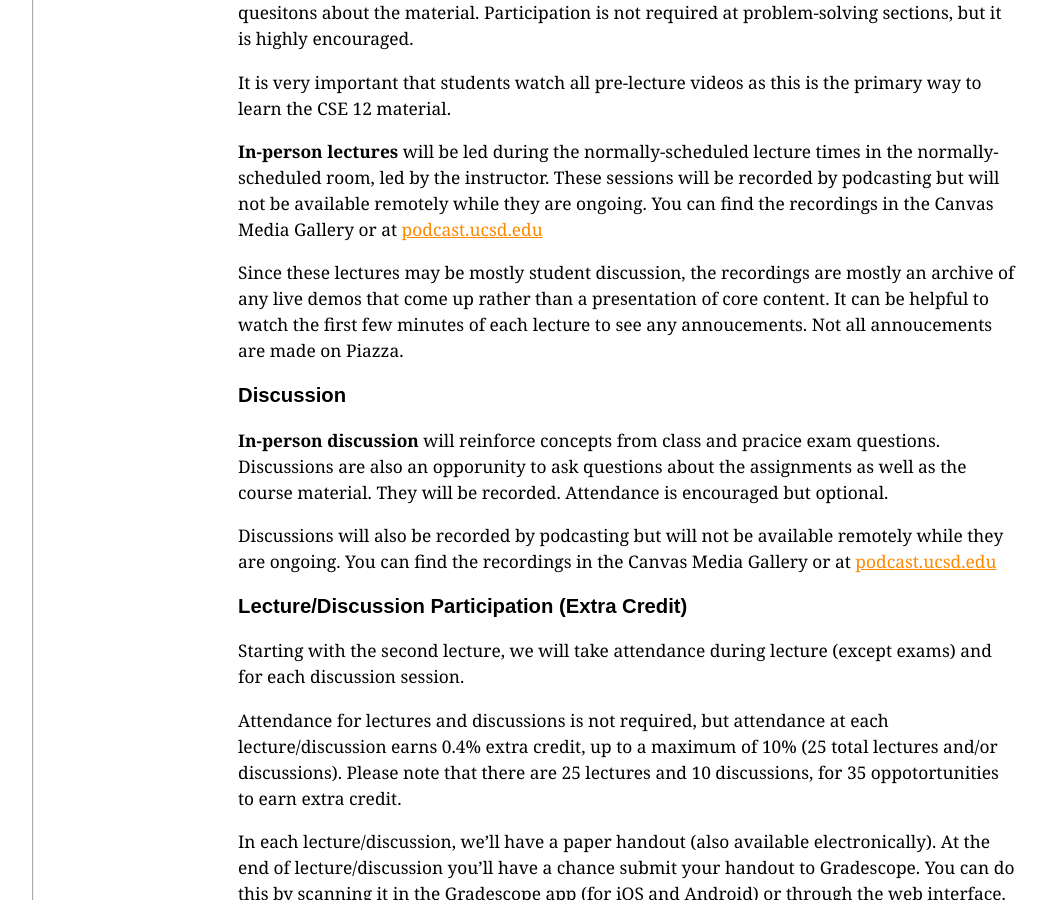
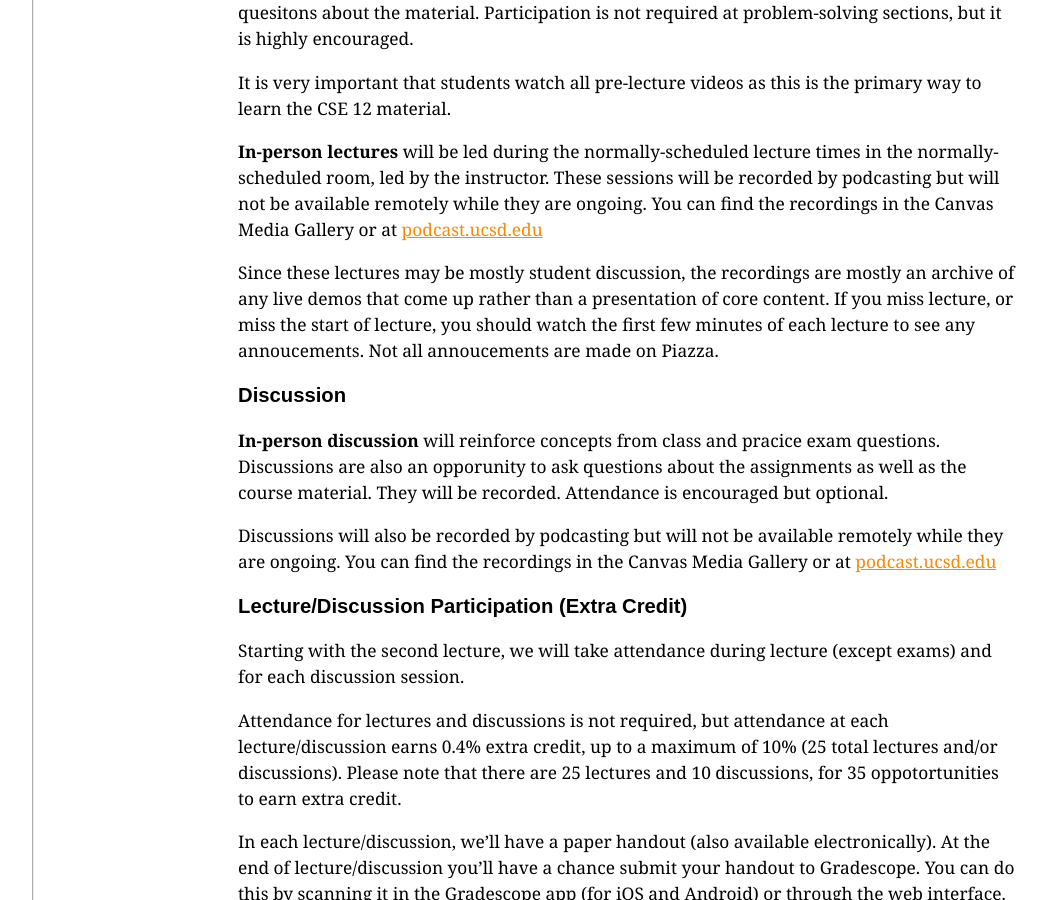
Before and after one commit to ucsd-cse12-sp24/ucsd-cse12-sp24.github.io, a Jekyll site: the page built from syllabus.md, in a window 1280 px wide and 900 px high, scrolled down 1230 px. Shown: the whole window, without its empty margins (56-1103 px from the left). Built offline with Jekyll 4.4.1, drawn with Linux system fonts in a browser that asks for light colours.

Commit message:
Update syllabus.md

```diff
--- a/syllabus.md
+++ b/syllabus.md
@@ -65,8 +65,8 @@ You can find the recordings in the Canvas Media Gallery or at [podcast.ucsd.edu]
 
 Since these lectures may be mostly student discussion, the recordings are mostly
 an archive of any live demos that come up rather than a presentation of core content.
-It can be helpful to watch the first few minutes of each lecture to see any
-annoucements. Not all annoucements are made on Piazza.
+If you miss lecture, or miss the start of lecture, you should watch the first few minutes
+of each lecture to see any annoucements. Not all annoucements are made on Piazza.
 
 <h3>Discussion</h3>
 
```
